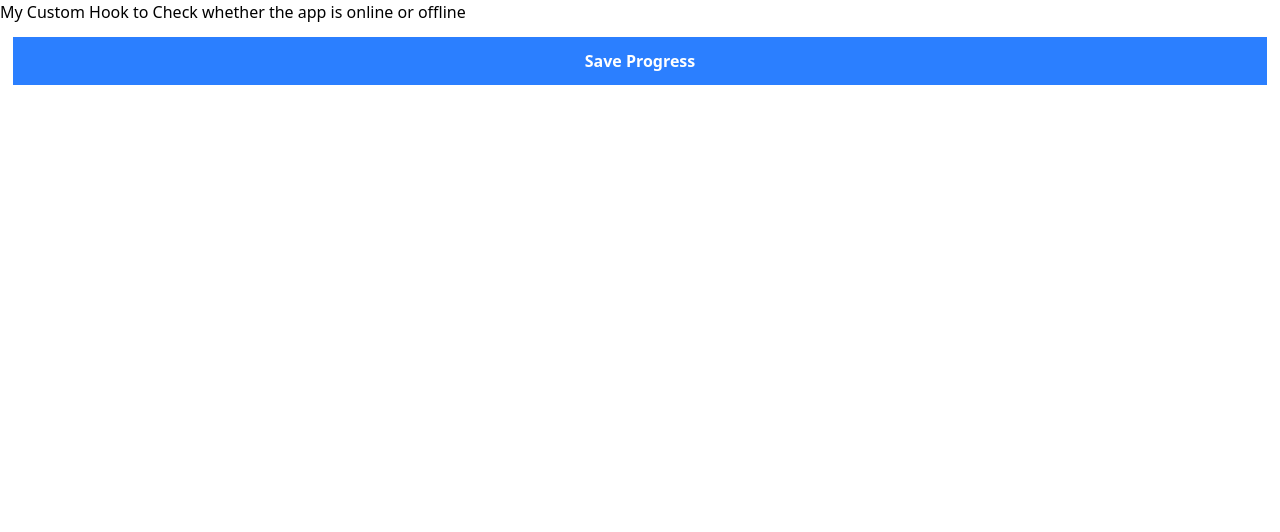
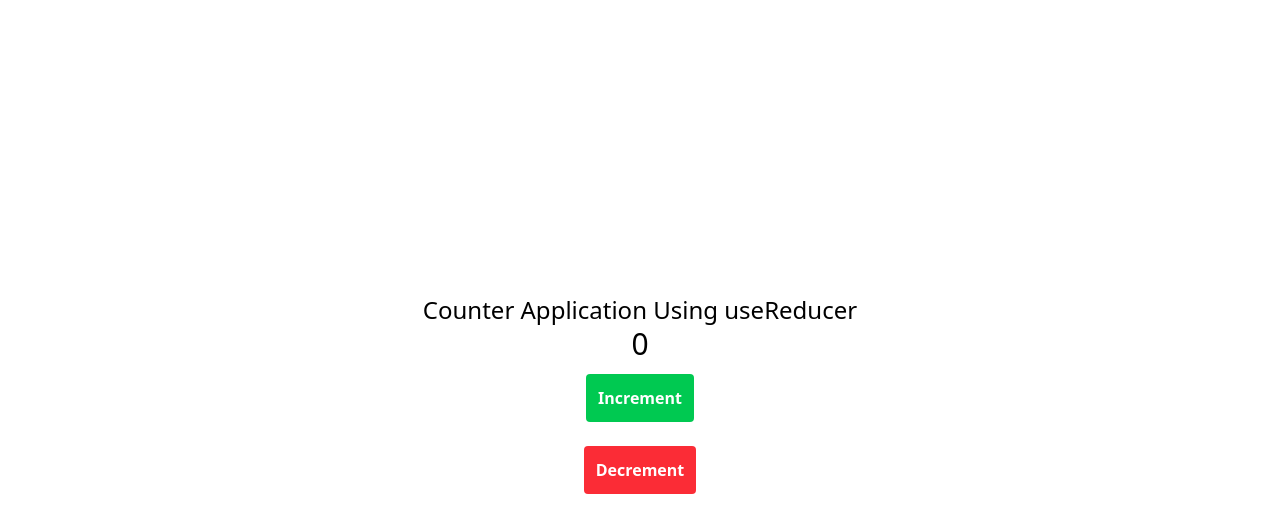
Before and after one commit to cyberadityacode/reactjs, a React (Vite) app in the folder 36 All Hooks in one Project/: page / in a window 1280 px wide. Shown: the top 532 px of the page. Built offline with nearby package versions, Linux system fonts and the light colour scheme.

Commit message:
added useReducer Hook

```diff
--- /dev/null
+++ b/36 All Hooks in one Project/components/hooks/useReducer/UseReducerFirst.jsx
@@ -0,0 +1,29 @@
+import React, { act, useReducer, useState } from "react";
+// Counter App using useReducer
+
+export default function UseReducerFirst() {
+
+    const reducer =(state,action)=>{
+        console.log(state, action);
+        if(action.type ==="INCREMENT"){
+            return state+1;
+        }else if(action.type ==="DECREMENT"){
+            return state-1;
+        }else{
+            return state;
+        }
+    }
+    // const [count, setCount] = useState(0);
+    const [count, dispatch] = useReducer(reducer, 0);
+    console.log(useReducer(reducer, 0));
+  return (
+    <>
+      <div className="p-4 h-lvh flex flex-col justify-center items-center">
+        <h1 className="text-2xl">Counter Application Using useReducer</h1>
+        <h1 className="text-3xl">{count}</h1>
+        <button onClick={()=> dispatch({type:"INCREMENT"})} className="p-3 bg-green-500 text-white font-bold rounded m-3 hover:bg-green-800 active:scale-105 cursor-pointer">Increment</button>
+        <button onClick={()=> dispatch({type:"DECREMENT"})} className="p-3 bg-red-500 text-white font-bold rounded m-3 hover:bg-red-800 active:scale-105 cursor-pointer">Decrement</button>
+      </div>
+    </>
+  );
+}
--- a/36 All Hooks in one Project/src/main.jsx
+++ b/36 All Hooks in one Project/src/main.jsx
@@ -34,6 +34,7 @@ import { BioProvider } from "../components/hooks/useContext/ContextAPIComponent.
 import About from "../components/hooks/useContext/About.jsx";
 import Services from "../components/hooks/useContext/Services.jsx";
 import MyCustomHook from "../components/hooks/useCustomHook/MyCustomHook.jsx";
+import UseReducerFirst from "../components/hooks/useReducer/UseReducerFirst.jsx";
 
 createRoot(document.getElementById("root")).render(
   <StrictMode>
@@ -61,6 +62,7 @@ createRoot(document.getElementById("root")).render(
       <About />
     </BioProvider>
     <Services /> */}
-    <MyCustomHook />
+    {/* <MyCustomHook /> */}
+    <UseReducerFirst />
   </StrictMode>
 );
```
Also changed, not shown: 1 other file (tests, documents, lock files or other folders).
